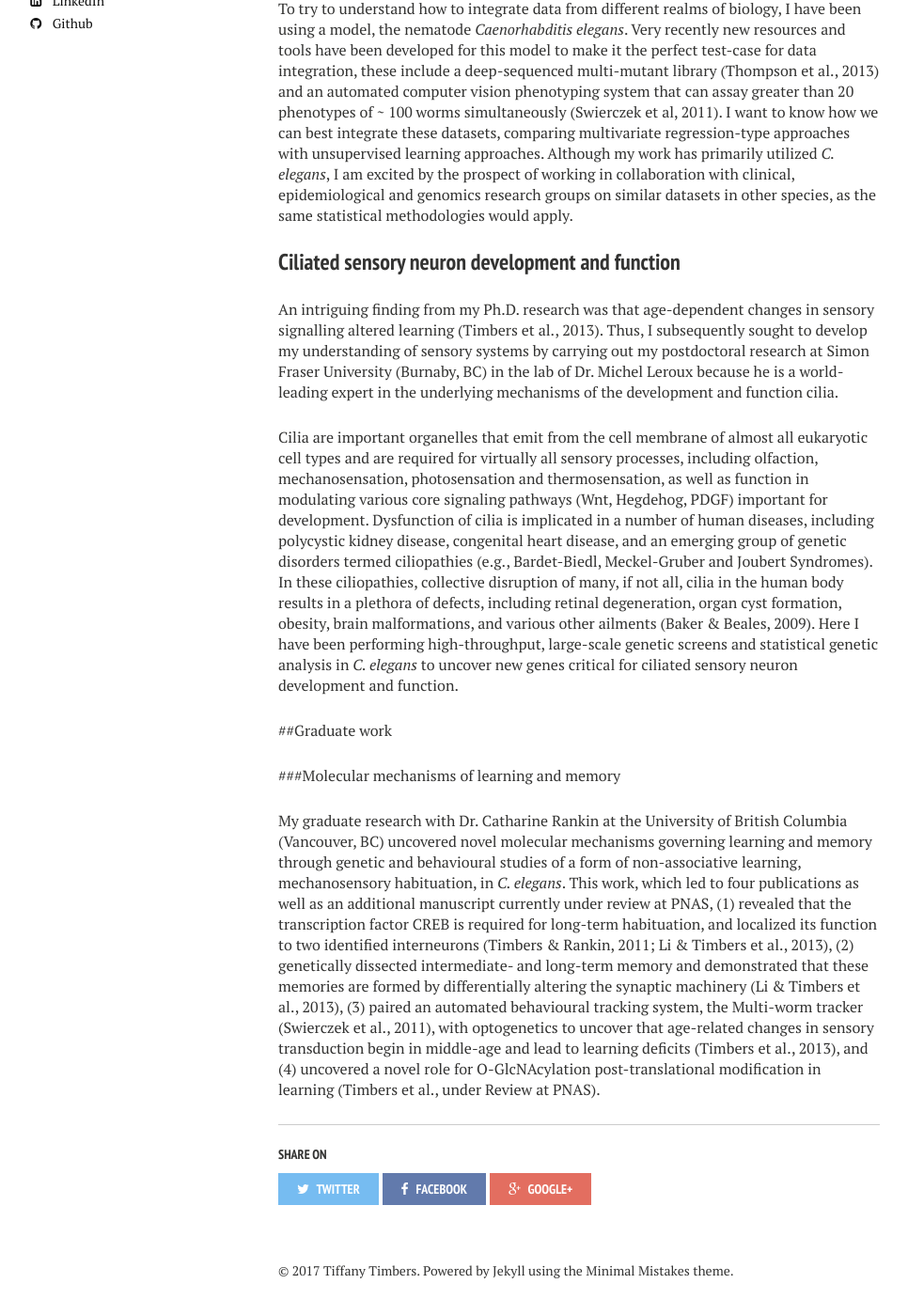
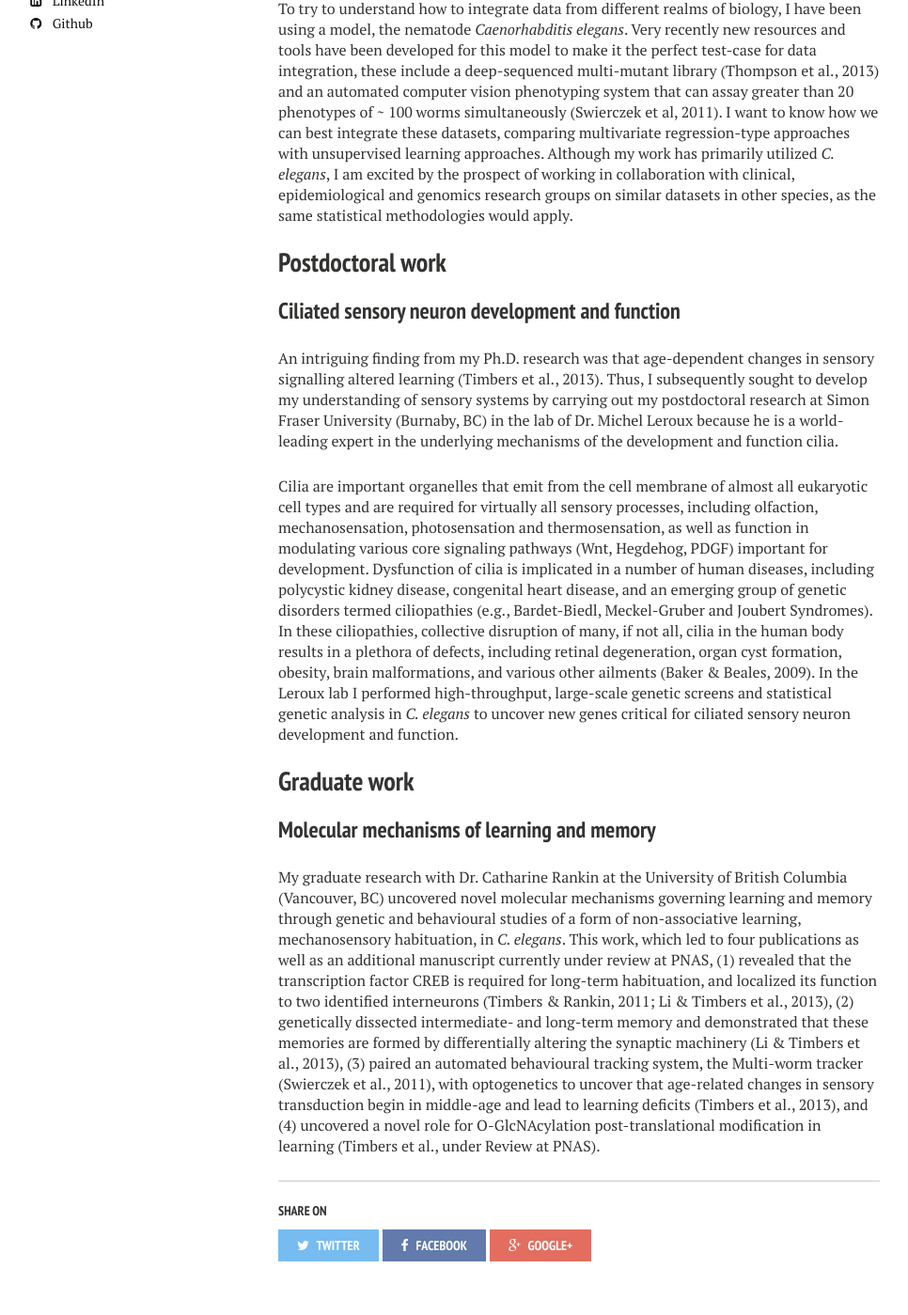
Before and after one commit to ttimbers/ttimbers.github.io, a Jekyll site: the page built from research/index.md, in a window 1280 px wide and 1400 px high, scrolled down 701 px. Shown: the whole window at 94% size, without its empty margins (24-990 px from the left). Built offline with Jekyll 4.4.1, drawn with Linux system fonts in a browser that asks for light colours; nearby versions of some CDN libraries.

Commit message:
Update index.md

```diff
--- a/research/index.md
+++ b/research/index.md
@@ -11,7 +11,6 @@ image:
 ---
 ## Current Research Interests
 
-
 ### Integrating large datasets to uncover novel genes relevant to human health
 
 We are living in an exciting time where there exists many high-throughput methods to
@@ -21,7 +20,6 @@ predict new molecules relevant to human disease. The current pressing problem th
 in how we can take the next step with these large datasets and integrate them to uncover
 new associations and interactions previously masked in these datasets by the “simplistic”
 approach of studying each individually.
-
 
 To try to understand how to integrate data from different realms of biology, I have
 been using a model, the nematode <i>Caenorhabditis elegans</i>. Very recently new
@@ -34,6 +32,8 @@ with unsupervised learning approaches. Although my work has primarily utilized
 *C. elegans*, I am excited by the prospect of working in collaboration with clinical,
 epidemiological and genomics research groups on similar datasets in other species, as the
 same statistical methodologies would apply.
+
+## Postdoctoral work
 
 ### Ciliated sensory neuron development and function
 
@@ -52,15 +52,15 @@ polycystic kidney disease, congenital heart disease, and an emerging group of ge
 disorders termed ciliopathies (e.g., Bardet-Biedl, Meckel-Gruber and Joubert Syndromes).
 In these ciliopathies, collective disruption of many, if not all, cilia in the human body
 results in a plethora of defects, including retinal degeneration, organ cyst formation,
-obesity, brain malformations, and various other ailments (Baker & Beales, 2009). Here I
-have been performing high-throughput, large-scale genetic screens and statistical genetic
+obesity, brain malformations, and various other ailments (Baker & Beales, 2009). In the Leroux lab I
+performed high-throughput, large-scale genetic screens and statistical genetic
 analysis in *C. elegans* to uncover new genes critical for ciliated sensory neuron
 development and function.
 
-##Graduate work
+## Graduate work
 
 
-###Molecular mechanisms of learning and memory
+### Molecular mechanisms of learning and memory
 
 My graduate research with Dr. Catharine Rankin at the University of British Columbia
 (Vancouver, BC) uncovered novel molecular mechanisms governing learning and memory
```
